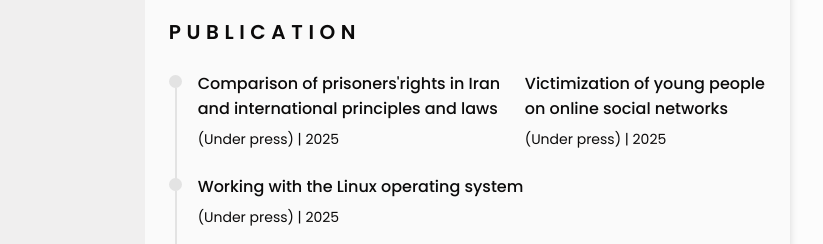
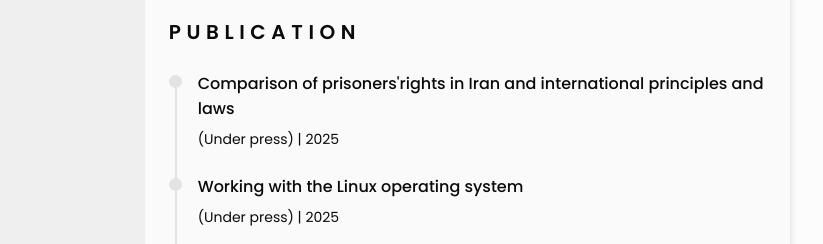
Before and after one commit to javadsajjadi/cv, a plain HTML site: page index.html in a window 1280 px wide. Shown: the part 457-701 px from the top of the page, 334-1157 px from the left. Drawn offline with nearby package versions, Linux system fonts and the light colour scheme.

```diff
--- a/index.html
+++ b/index.html
@@ -271,18 +271,15 @@
                     <section class="experience section" id="PUBLICATION">
                         <h2 class="section-title">PUBLICATION</h2>
                         <div class="experience__container bd-grid">
+
                             <div class="experience__content">
                                 <div class="experience__time">
                                    <span class="experience__rounder"></span>
                                    <span class="experience__line"></span>
                                 </div>
-                                 <div class="experience__data bd-grid">
+
+                               <div class="experience__data bd-grid">
                                     <h3 class="experience__title">Comparison of prisoners'rights in Iran and international principles and laws</h3>
-                                    <span class="experience__company">(Under press) | 2025</span>
-
-                                </div>
-                                <div class="experience__data bd-grid">
-                                    <h3 class="experience__title">Victimization of young people on online social networks</h3>
                                     <span class="experience__company">(Under press) | 2025</span>
 
                                 </div>
```
